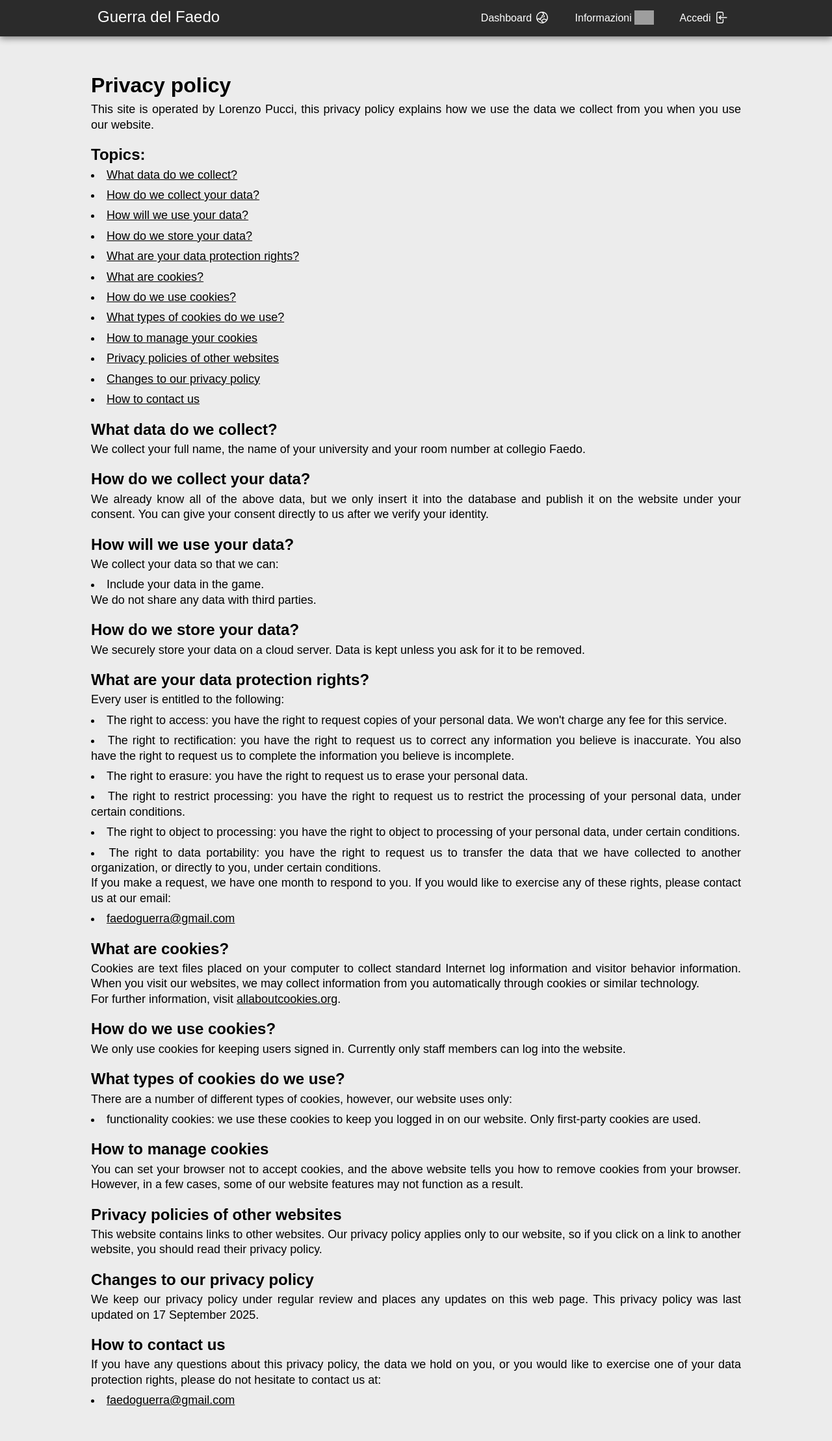
After one commit to lorenzopucci/faedoguerra, a Django app: page /privacy-policy/ in a window 1280 px wide. The commit adds this page. Shown: the whole page at 65% size. Run offline with Django 5.2, Linux system fonts and the light colour scheme; grey boxes are pictures that could not be loaded.

Commit message:
Add privacy policy

```diff
--- a/faedoguerra/urls.py
+++ b/faedoguerra/urls.py
@@ -28,6 +28,7 @@ urlpatterns = [
     path('dashboard/', views.dashboard),
     path('dashboard/<floor>', views.dashboard_floor),
     path('about/', views.about),
+    path('privacy-policy/', views.privacy_policy),
     path('user/', views.user),
     path('player/<int:player_id>', views.player),
     path('room/<int:room_id>', views.room),
--- a/faedoguerra_app/views.py
+++ b/faedoguerra_app/views.py
@@ -37,6 +37,10 @@ def about(request):
     return render(request, 'about.jinja')
 
 
+def privacy_policy(request):
+    return render(request, 'privacy_policy.jinja')
+
+
 def player(request, player_id):
     instance = get_object_or_404(Player, id = player_id)
     return render(request, 'player.jinja', {
--- a/static/styles/theme.css
+++ b/static/styles/theme.css
@@ -40,8 +40,22 @@ a {
 }
 
 .paragraph h1 {
-    margin: 25px 0 14px 0;
+    margin: 30px 0 14px 0;
     font-size: xx-large;
+}
+
+.paragraph h1:first-child {
+    margin-top: 0;
+}
+
+.paragraph h2 {
+    margin-top: 22px;
+    margin-bottom: 8px;
+    font-size: x-large;
+}
+
+.paragraph ul {
+    list-style-position: inside;
 }
 
 .paragraph li {
--- /dev/null
+++ b/templates/privacy_policy.jinja
@@ -0,0 +1,155 @@
+{% extends "base.jinja" %}
+
+{% block head %}
+  <title>Privacy policy - Guerra del Faedo</title>
+{% endblock %}
+
+{% block content %}
+  <div class="paragraph">
+    <h1>Privacy policy</h1>
+      <p>
+        This site is operated by Lorenzo Pucci, this privacy policy
+        explains how we use the data we collect from you when you use our website.
+      </p>
+
+      <h2>Topics:</h2>
+      <ul>
+        <li><a href="#_0">What data do we collect?</a></li>
+        <li><a href="#_1">How do we collect your data?</a></li>
+        <li><a href="#_2">How will we use your data?</a></li>
+        <li><a href="#_3">How do we store your data?</a></li>
+        <li><a href="#_4">What are your data protection rights?</a></li>
+        <li><a href="#_5">What are cookies?</a></li>
+        <li><a href="#_6">How do we use cookies?</a></li>
+        <li><a href="#_7">What types of cookies do we use?</a></li>
+        <li><a href="#_8">How to manage your cookies</a></li>
+        <li><a href="#_9">Privacy policies of other websites</a></li>
+        <li><a href="#_A">Changes to our privacy policy</a></li>
+        <li><a href="#_B">How to contact us</a></li>
+      </ul>
+
+      <h2 id="_0">What data do we collect?</h2>
+      <p>
+        We collect your full name, the name of your university and your room number
+        at collegio Faedo.
+      </p>
+
+      <h2 id="_1">How do we collect your data?</h2>
+      <p>
+        We already know all of the above data, but we only insert it into the database
+        and publish it on the website under your consent. You can give your consent
+        directly to us after we verify your identity.
+      </p>
+
+      <h2 id="_2">How will we use your data?</h2>
+      <p>
+        We collect your data so that we can:
+        <ul>
+          <li>Include your data in the game.</li>
+        </ul>
+        We do not share any data with third parties.
+      </p>
+
+      <h2 id="_3">How do we store your data?</h2>
+      <p>
+        We securely store your data on a cloud server. Data is kept unless you
+        ask for it to be removed.
+      </p>
+
+      <h2 id="_4">What are your data protection rights?</h2>
+      <p>
+        Every user is entitled to the following:
+        <ul>
+          <li>
+            The right to access: you have the right to request copies of your personal
+            data. We won't charge any fee for this service.
+          </li>
+          <li>
+            The right to rectification: you have the right to request us to correct any
+            information you believe is inaccurate. You also have the right to request us
+            to complete the information you believe is incomplete.
+          </li>
+          <li>
+            The right to erasure: you have the right to request us to erase your personal data.
+          </li>
+          <li>
+            The right to restrict processing: you have the right to request us to
+            restrict the processing of your personal data, under certain conditions.
+          </li>
+          <li>
+            The right to object to processing: you have the right to object to
+            processing of your personal data, under certain conditions.
+          </li>
+          <li>
+            The right to data portability: you have the right to request us to
+            transfer the data that we have collected to another organization, or
+            directly to you, under certain conditions.
+          </li>
+        </ul>
+
+        If you make a request, we have one month to respond to you. If you would like
+        to exercise any of these rights, please contact us at our email:
+
+        <ul>
+          <li><a href="mailto:faedoguerra@gmail.com">faedoguerra@gmail.com</a></li>
+        </ul>
+      </p>
+
+
+      <h2 id="_5">What are cookies?</h2>
+      <p>
+        Cookies are text files placed on your computer to collect standard Internet
+        log information and visitor behavior information. When you visit our websites,
+        we may collect information from you automatically through cookies or similar
+        technology.
+        <br>
+        For further information, visit <a href="https://allaboutcookies.org">allaboutcookies.org</a>.
+      </p>
+
+      <h2 id="_6">How do we use cookies?</h2>
+      <p>
+        We only use cookies for keeping users signed in. Currently only staff
+        members can log into the website.
+      </p>
+
+      <h2 id="_7">What types of cookies do we use?</h2>
+      <p>
+        There are a number of different types of cookies, however, our website uses only:
+
+        <ul>
+          <li>
+            functionality cookies: we use these cookies to keep you logged in on our
+            website. Only first-party cookies are used.
+          </li>
+        </ul>
+      </p>
+
+      <h2 id="_8">How to manage cookies</h2>
+      <p>
+        You can set your browser not to accept cookies, and the above website tells
+        you how to remove cookies from your browser. However, in a few cases, some
+        of our website features may not function as a result.
+      </p>
+
+      <h2 id="_9">Privacy policies of other websites</h2>
+      <p>
+        This website contains links to other websites. Our privacy policy applies
+        only to our website, so if you click on a link to another website, you
+        should read their privacy policy.
+      </p>
+
+      <h2 id="_A">Changes to our privacy policy</h2>
+      <p>
+        We keep our privacy policy under regular review and places any updates on
+        this web page. This privacy policy was last updated on 17 September 2025.
+      </p>
+
+      <h2 id="_B">How to contact us</h2>
+      <p>
+        If you have any questions about this privacy policy, the data we hold on
+        you, or you would like to exercise one of your data protection rights,
+        please do not hesitate to contact us at:
+        <ul><li><a href="mailto:faedoguerra@gmail.com">faedoguerra@gmail.com</a></li></ul>
+      </p>
+  </div>
+{% endblock %}
```
